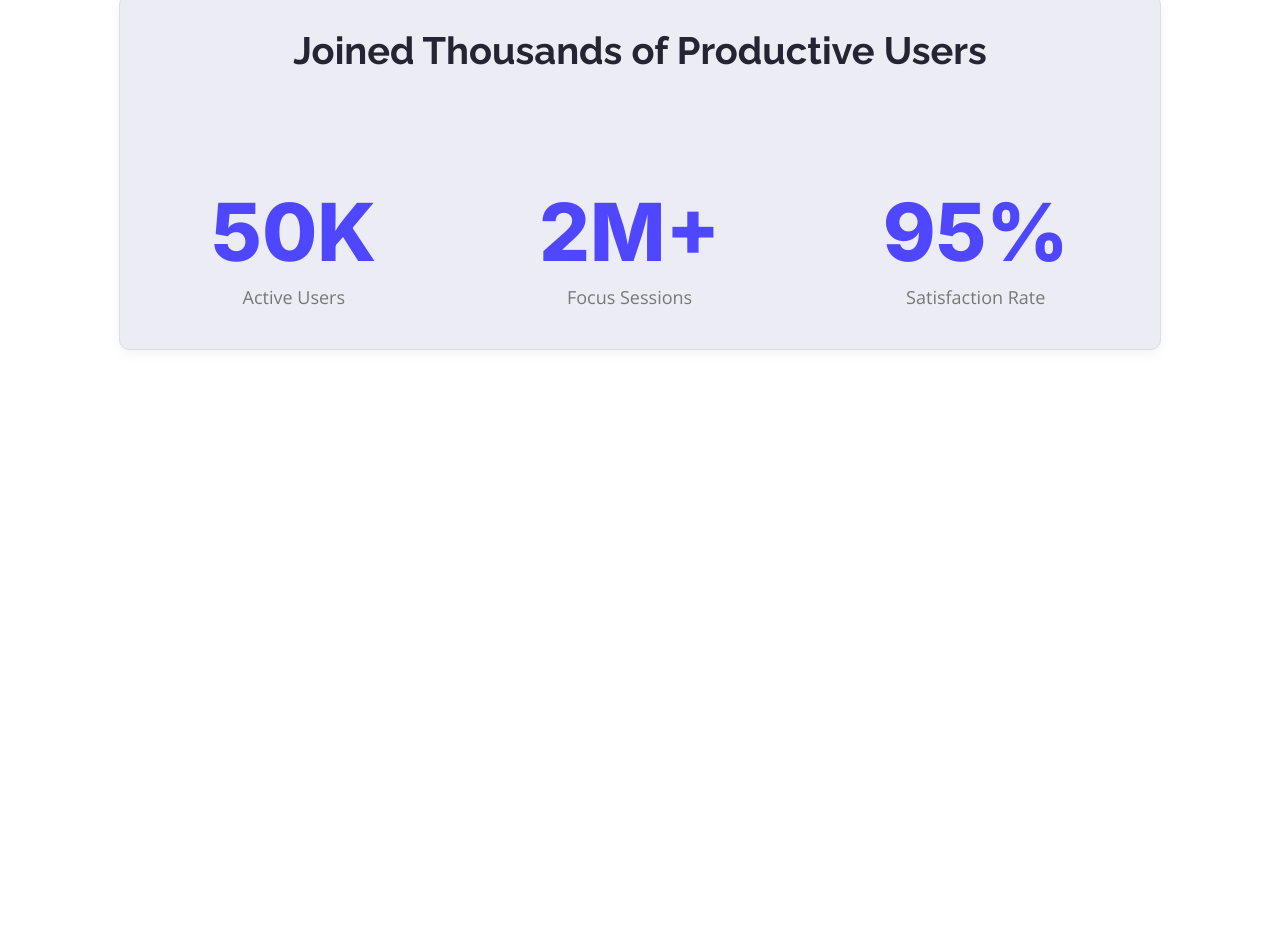
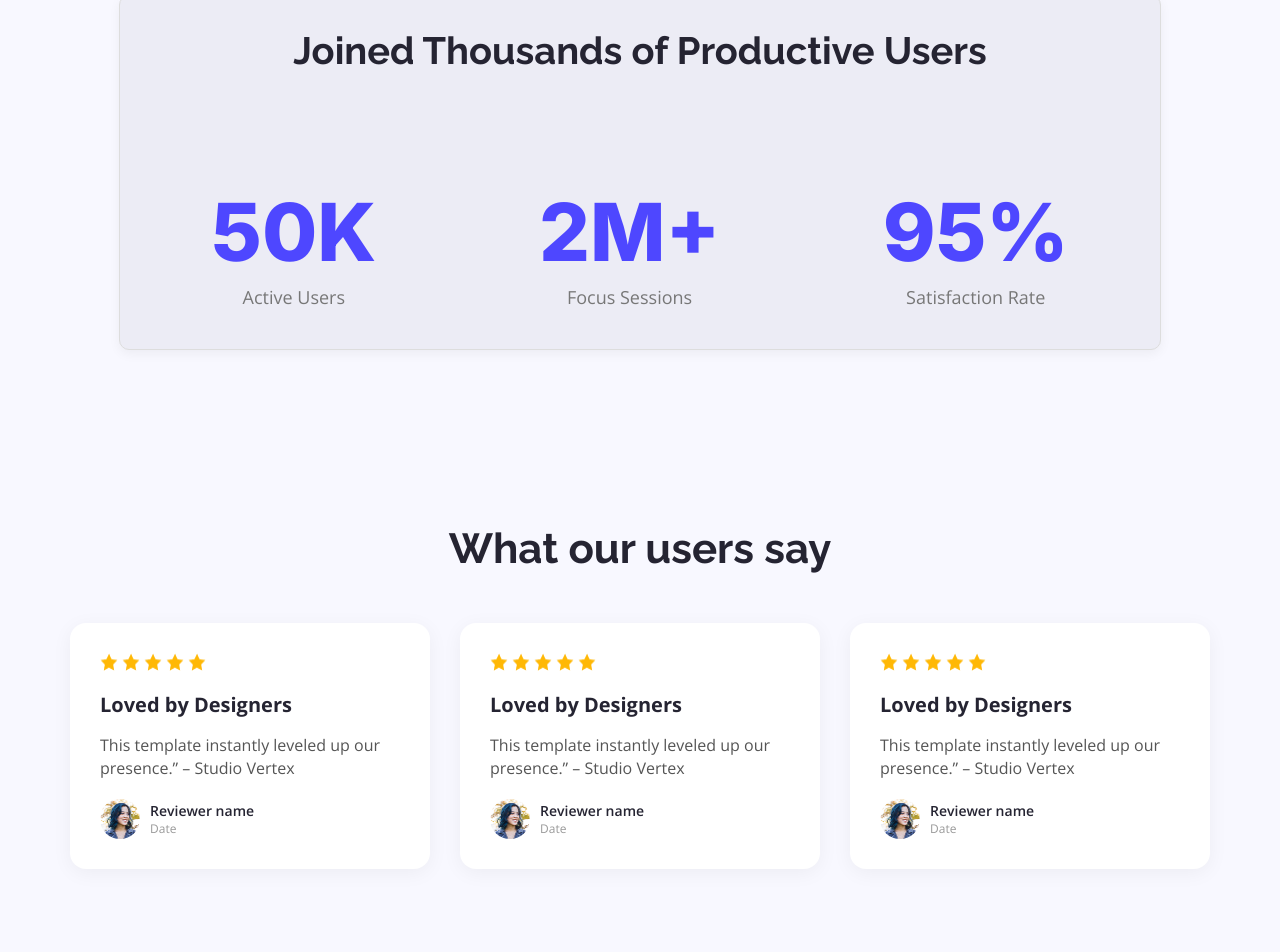
Before and after one commit to armani990/assignment-01, a plain HTML site: page index.html in a window 1280 px wide. Shown: the part 1304-2256 px from the top of the page. Before the commit the page ends 1722 px from the top, so only its background shows below. Drawn offline with nearby package versions, Linux system fonts and the light colour scheme.

Commit message:
section part-3 add

```diff
--- a/index.html
+++ b/index.html
@@ -11,7 +11,7 @@
   <link href="https://fonts.googleapis.com/css2?family=Inter:ital,opsz,wght@0,14..32,100..900;1,14..32,100..900&family=Open+Sans:ital,wght@0,300..800;1,300..800&display=swap" rel="stylesheet">
   <link rel="stylesheet" href="styles/style.css">
 </head>
-<body class="open-sans-normal">
+<body class="open-sans-normal section-bg">
 
   <header>
     <div class="hero">
@@ -31,7 +31,7 @@
   </header>
 
   <main>
-        <section class="action-section">
+        <section class="action-section section-bg">
   <div class="content">
     <div class="text">
       <h2 class="text-2">See It in Action</h2>
@@ -43,7 +43,7 @@
     </div>
   </div>
 </section>
-    <section class="stats-section">
+    <section class="stats-section section-bg">
   <div class="stats-container">
     <h2 class="stats-title">Joined Thousands of Productive Users</h2>
     <div class="stats-grid">
@@ -63,6 +63,77 @@
   </div>
 </section>
 
+          <section class="testimonial-section section-bg">
+  <h2 class="testimonial-title">What our users say</h2>
+  <div class="testimonial-cards">
+
+    <div class="testimonial-card">
+      <div class="stars">
+        <img src="/Assets/icon-star.png" alt="star">
+        <img src="/Assets/icon-star.png" alt="star">
+        <img src="/Assets/icon-star.png" alt="star">
+        <img src="/Assets/icon-star.png" alt="star">
+        <img src="/Assets/icon-star.png" alt="star">
+      </div>
+      <h3 class="testimonial-heading">Loved by Designers</h3>
+      <p class="testimonial-text">
+        This template instantly leveled up our presence.” – Studio Vertex
+      </p>
+      <div class="reviewer">
+        <img src="/Assets/avatar.png" alt="Reviewer" class="reviewer-img">
+        <div>
+          <p class="reviewer-name">Reviewer name</p>
+          <p class="review-date">Date</p>
+        </div>
+      </div>
+    </div>
+
+    <div class="testimonial-card">
+      <div class="stars">
+        <img src="/Assets/icon-star.png" alt="star">
+        <img src="/Assets/icon-star.png" alt="star">
+        <img src="/Assets/icon-star.png" alt="star">
+        <img src="/Assets/icon-star.png" alt="star">
+        <img src="/Assets/icon-star.png" alt="star">
+      </div>
+      <h3 class="testimonial-heading">Loved by Designers</h3>
+      <p class="testimonial-text">
+        This template instantly leveled up our presence.” – Studio Vertex
+      </p>
+      <div class="reviewer">
+        <img src="/Assets/avatar.png" alt="Reviewer" class="reviewer-img">
+        <div>
+          <p class="reviewer-name">Reviewer name</p>
+          <p class="review-date">Date</p>
+        </div>
+      </div>
+    </div>
+
+    <div class="testimonial-card">
+      <div class="stars">
+        <img src="/Assets/icon-star.png" alt="star">
+        <img src="/Assets/icon-star.png" alt="star">
+        <img src="/Assets/icon-star.png" alt="star">
+        <img src="/Assets/icon-star.png" alt="star">
+        <img src="/Assets/icon-star.png" alt="star">
+      </div>
+      <h3 class="testimonial-heading">Loved by Designers</h3>
+      <p class="testimonial-text">
+        This template instantly leveled up our presence.” – Studio Vertex
+      </p>
+      <div class="reviewer">
+        <img src="/Assets/avatar.png" alt="Reviewer" class="reviewer-img">
+        <div>
+          <p class="reviewer-name">Reviewer name</p>
+          <p class="review-date">Date</p>
+        </div>
+      </div>
+    </div>
+
+  </div>
+</section>
+
+
   </main>
 
   <footer>
--- a/styles/style.css
+++ b/styles/style.css
@@ -111,7 +111,9 @@
   width: 100%;
   text-align: center;
 }
-
+.section-bg {
+  background-color: #f8f8ff;
+}
 .stats-title {
     color: #252432;
   font-size: 38px;
@@ -152,3 +154,87 @@
   list-style: 1.2;
   font-family: 'Open Sans', sans-serif;
 }
+.testimonial-section {
+  background-color: #f8f8ff;
+  padding: 80px 20px;
+  text-align: center;
+}
+
+.testimonial-title {
+  font-size: 42px;
+  font-family: 'Raleway', sans-serif;
+  font-weight: 700;
+  margin-bottom: 50px;
+  color: #252432;
+}
+
+.testimonial-cards {
+  display: flex;
+  justify-content: center;
+  flex-wrap: wrap;
+  gap: 30px;
+}
+
+.testimonial-card {
+  background-color: #ffffff;
+  border-radius: 16px;
+  box-shadow: 0 4px 20px rgba(0, 0, 0, 0.05);
+  padding: 30px;
+  max-width: 300px;
+  text-align: left;
+  transition: transform 0.3s ease;
+}
+
+.testimonial-card:hover {
+  transform: translateY(-5px);
+}
+
+.stars {
+  display: flex;
+  gap: 4px;
+  margin-bottom: 15px;
+}
+
+.stars img {
+  width: 18px;
+  height: 18px;
+}
+
+.testimonial-heading {
+  font-size: 20px;
+  font-weight: 700;
+  margin-bottom: 10px;
+  color: #252432;
+}
+
+.testimonial-text {
+  font-size: 16px;
+  color: #555;
+  margin-bottom: 20px;
+  line-height: 1.4;
+}
+
+.reviewer {
+  display: flex;
+  align-items: center;
+  gap: 10px;
+}
+
+.reviewer-img {
+  width: 40px;
+  height: 40px;
+  border-radius: 50%;
+}
+
+.reviewer-name {
+  font-weight: 600;
+  font-size: 14px;
+  color: #252432;
+  margin: 0;
+}
+
+.review-date {
+  font-size: 12px;
+  color: #999;
+  margin: 0;
+}
```
